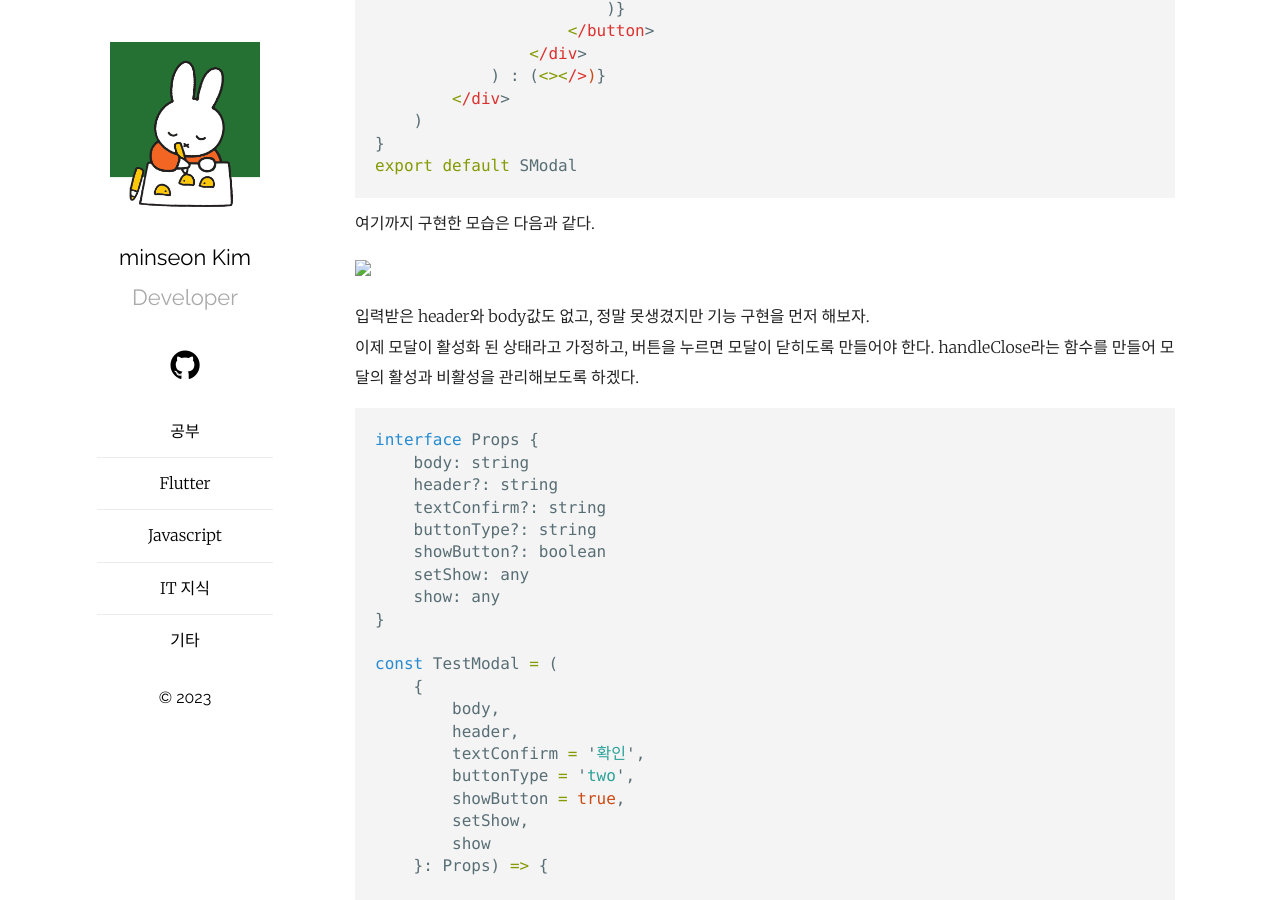
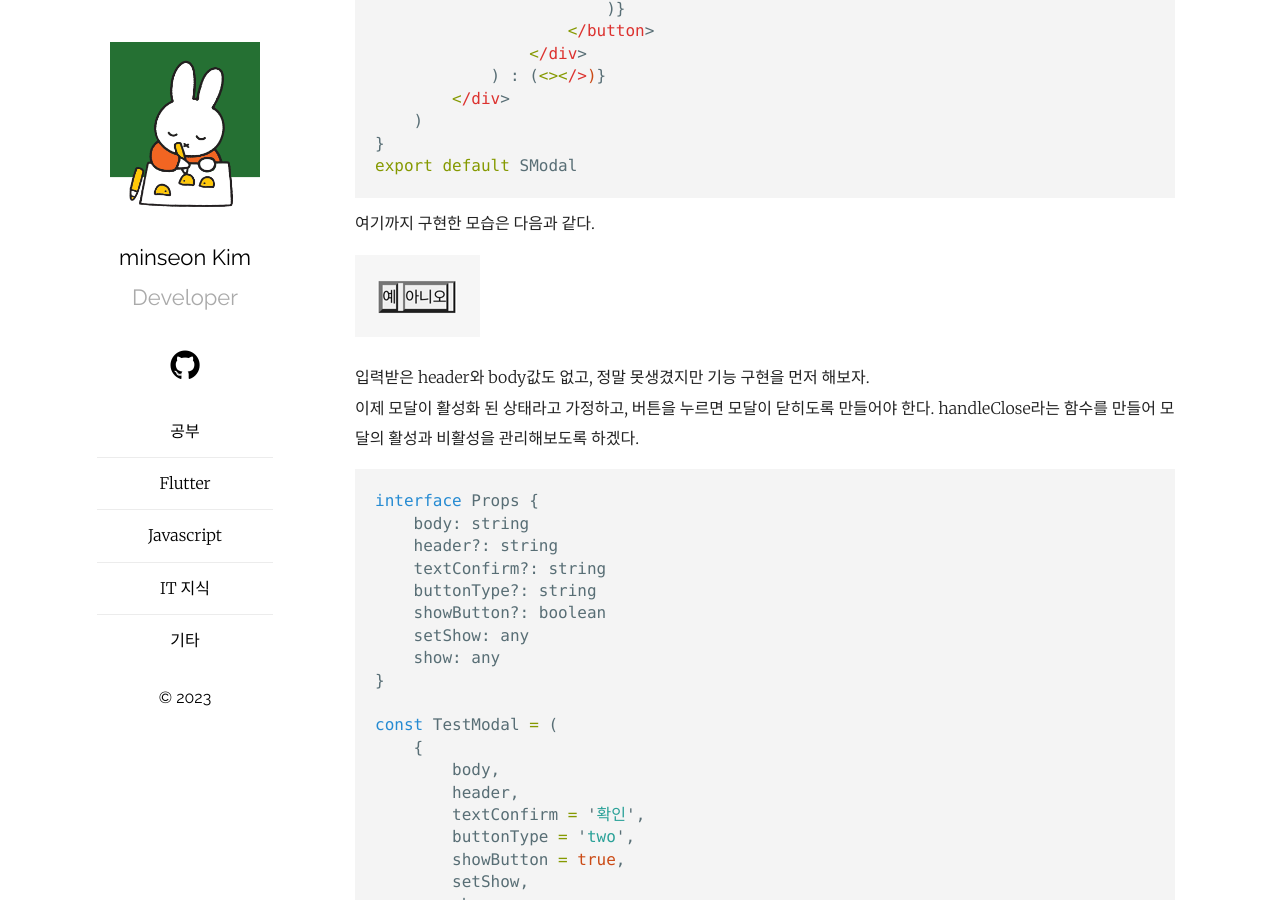
Before and after one commit to heidi3115/heidi3115.github.io, a Jekyll site: the page built from _posts/2023-09-16-other-02.markdown, in a window 1280 px wide and 900 px high, scrolled down 2809 px. Built offline with Jekyll 4.4.1, drawn with Linux system fonts in a browser that asks for light colours.

````diff
--- a/_posts/2023-09-16-other-02.markdown
+++ b/_posts/2023-09-16-other-02.markdown
@@ -132,7 +132,7 @@
 
 여기까지 구현한 모습은 다음과 같다.
 
-<img src="../assets/other/test.png">
+<img src="/assets/other/test.png">
 
 입력받은 header와 body값도 없고, 정말 못생겼지만 기능 구현을 먼저 해보자.
 이제 모달이 활성화 된 상태라고 가정하고, 버튼을 누르면 모달이 닫히도록 만들어야 한다.
@@ -252,9 +252,11 @@
 ```
 
 이제 원하는대로 레이아웃을 수정해 준 후, A페이지와 B페이지에서의 모달을 비교해보겠다.
-<img src="../assets/other/pageA.png">
+<img src="/assets/other/pageA.png">
 
-<img src="../assets/other/pageB.png">
+<img src="/assets/other/pageB.png">
+
+<img src="/assets/other/pageB.png">
 
 
 
````
Also changed, not shown: 2 other files.
